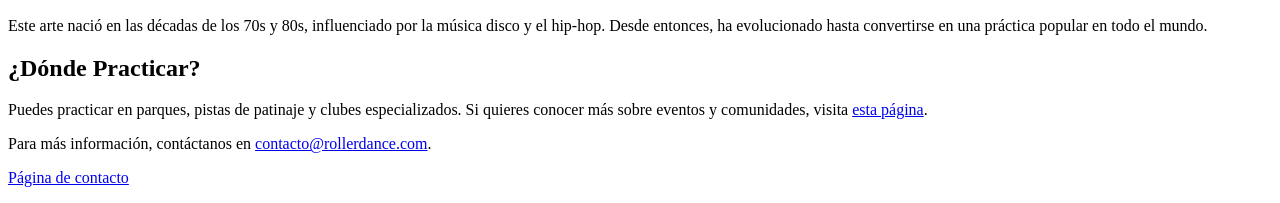
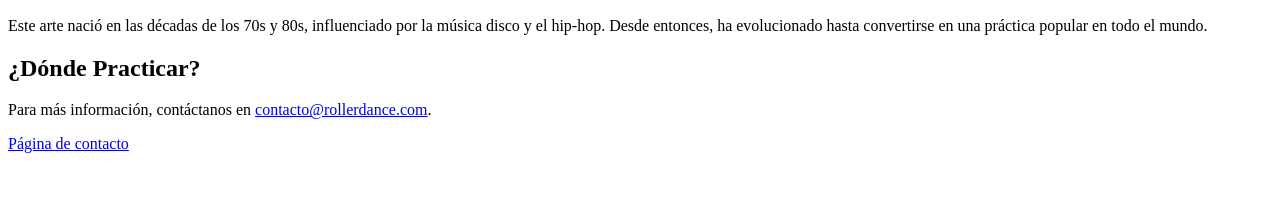
Before and after one commit to Alan-Martinez-228898/articulo, a plain HTML site: page index.html in a window 1280 px wide. Shown: the part 665-868 px from the top of the page. After the commit the page ends 834 px from the top, so only its background shows below. Drawn offline with Linux system fonts and the light colour scheme.

Commit message:
index.html

```diff
--- a/index.html
+++ b/index.html
@@ -19,7 +19,7 @@
         <p>Este arte nació en las décadas de los 70s y 80s, influenciado por la música disco y el hip-hop. Desde entonces, ha evolucionado hasta convertirse en una práctica popular en todo el mundo.</p>
 
         <h2>¿Dónde Practicar?</h2>
-        <p>Puedes practicar en parques, pistas de patinaje y clubes especializados. Si quieres conocer más sobre eventos y comunidades, visita <a href="https://rollerdance.com" target="_blank">esta página</a>.</p>
+
     </article>
 
     <footer>
```
